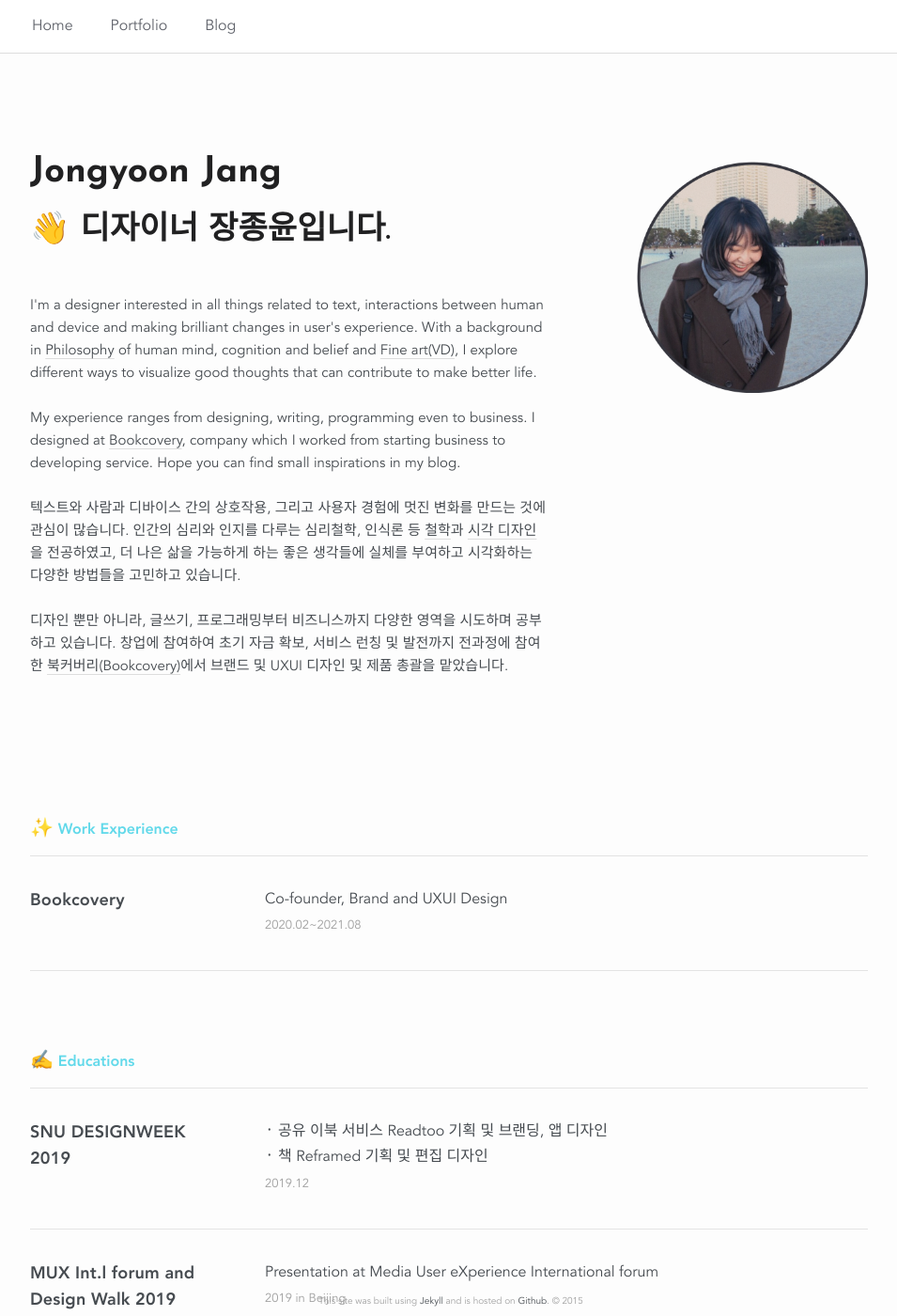
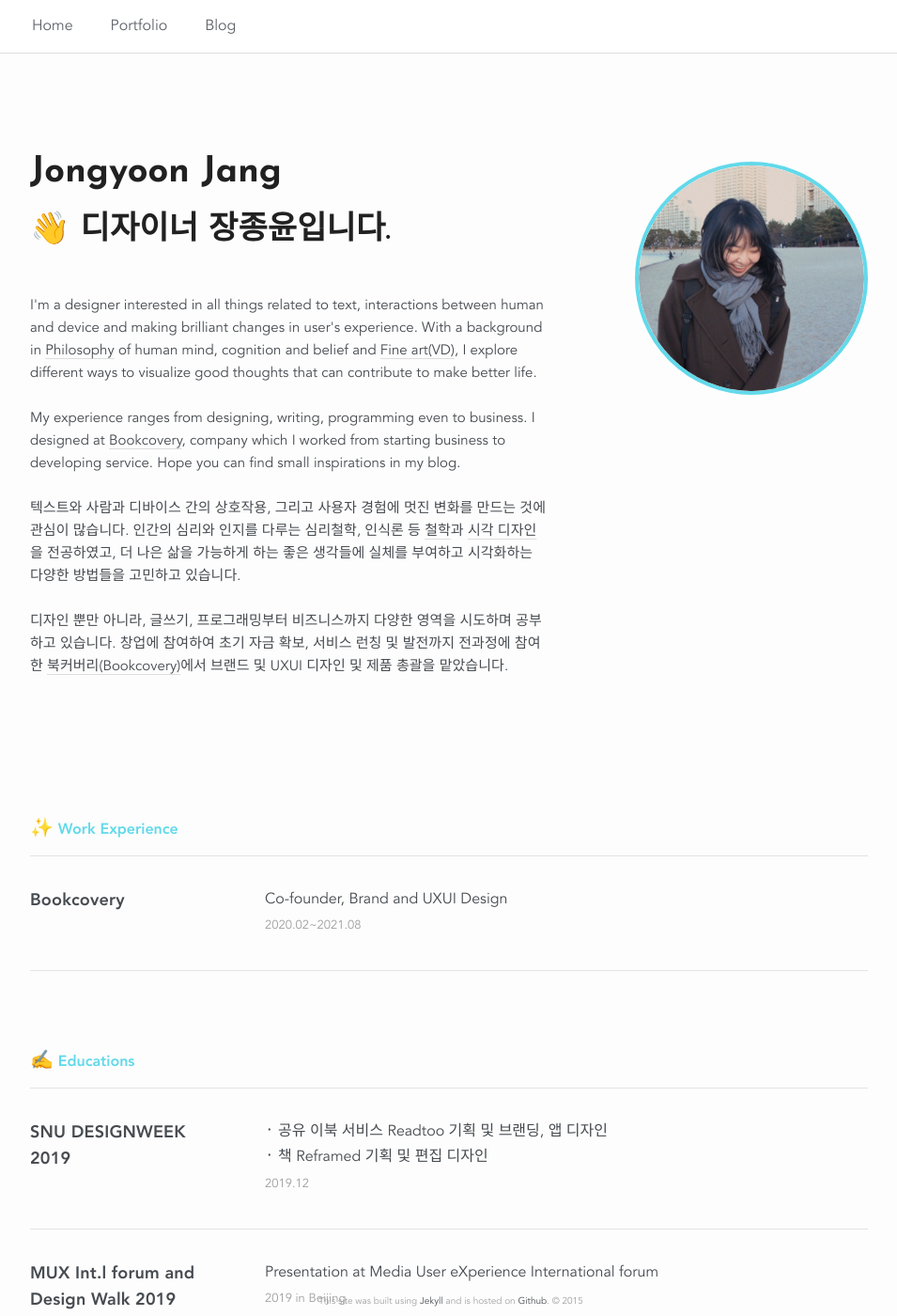
Before and after one commit to junethirty/junethirty.github.io, a Jekyll site: the page built from index.html, in a window 1280 px wide and 1400 px high. Shown: the whole window at 94% size, without its empty margins (162-1117 px from the left). Built offline with Jekyll 4.4.1, drawn with Linux system fonts in a browser that asks for light colours; nearby versions of some CDN libraries.

Commit message:
minor changes prof pic

```diff
--- a/_sass/_layout.scss
+++ b/_sass/_layout.scss
@@ -50,14 +50,16 @@ home layouts
 }
 
 .prof-pic {
-    width: 246px;
-    height: 246px;
+    width: 240px;
+    height: 240px;
+    border: 4px solid #62D9EA;
+    border-radius: 100000px;
 }
 
 .home-text {
     float: left;
     width: 550px;
-    margin-right: 92px;
+    margin-right: 85px;
 }
 
 //home(about)
--- a/index.html
+++ b/index.html
@@ -34,7 +34,7 @@ layout: default
 				</h2>
 			</div>
 			<div class="home-image">
-				<img class="prof-pic" src="/img/prof_pic_border.png">
+				<img class="prof-pic" src="/img/prof_pic.png">
 			</div>
 		</div>
   <br/>
```
Also changed, not shown: img/prof_pic_border.png.
